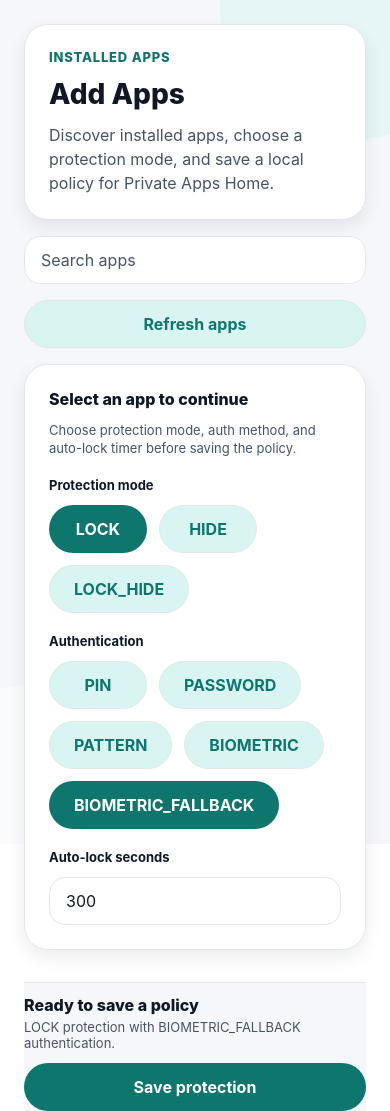
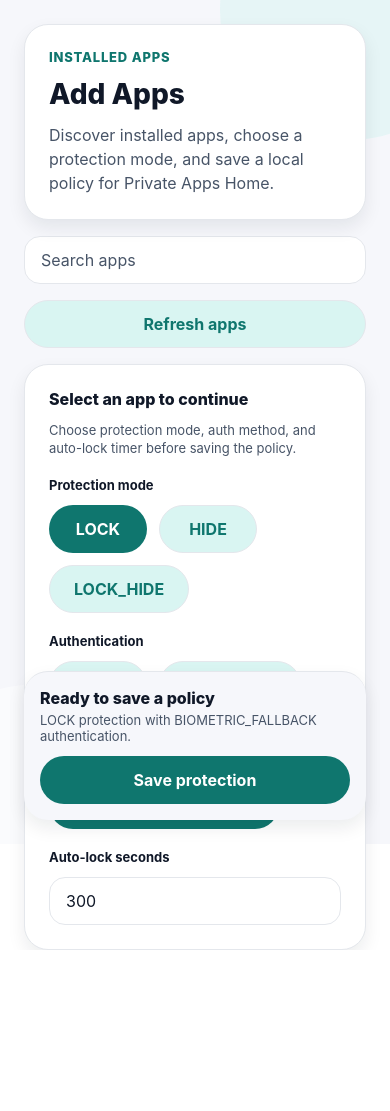
Before and after one commit to Sruwat/Security_system, a React Native app: screen /AddApps in a window 390 px wide. After the commit the page ends 950 px from the top, so only its background shows below. Built offline with nearby package versions, Linux system fonts and the light colour scheme.

Commit message:
Fix sticky Add Apps footer layout

```diff
--- a/src/screens/app-picker/AddAppsScreen.tsx
+++ b/src/screens/app-picker/AddAppsScreen.tsx
@@ -297,7 +297,7 @@ const styles = StyleSheet.create({
     fontWeight: '600',
   },
   listContent: {
-    paddingBottom: themeTokens.spacing.md,
+    paddingBottom: 168,
   },
   separator: {
     height: themeTokens.spacing.sm,
@@ -365,8 +365,14 @@ const styles = StyleSheet.create({
   },
   footer: {
     gap: themeTokens.spacing.sm,
-    paddingTop: themeTokens.spacing.sm,
+    position: 'absolute',
+    left: themeTokens.spacing.lg,
+    right: themeTokens.spacing.lg,
+    bottom: themeTokens.spacing.lg,
+    padding: themeTokens.spacing.md,
     borderTopWidth: 1,
+    borderRadius: themeTokens.radius.lg,
+    ...themeTokens.shadows.card,
   },
   footerCopy: {
     gap: 4,
```
